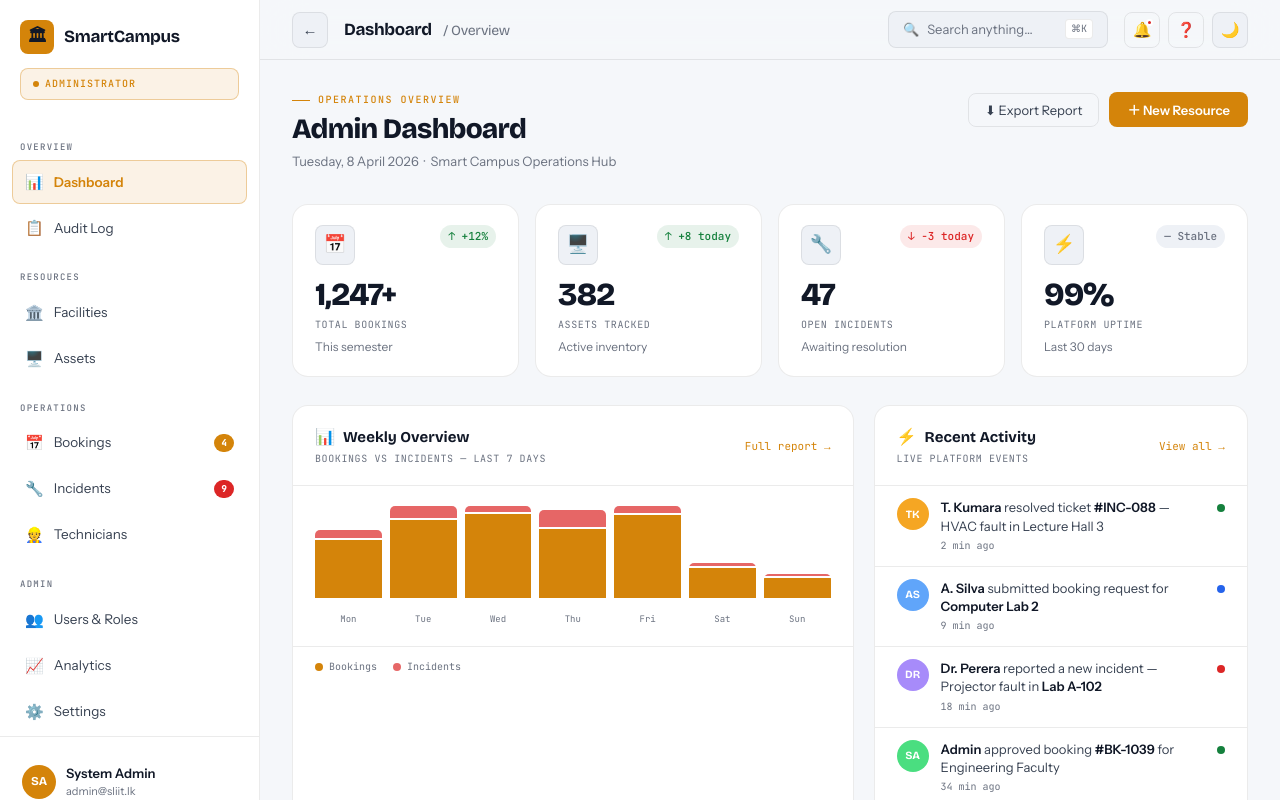
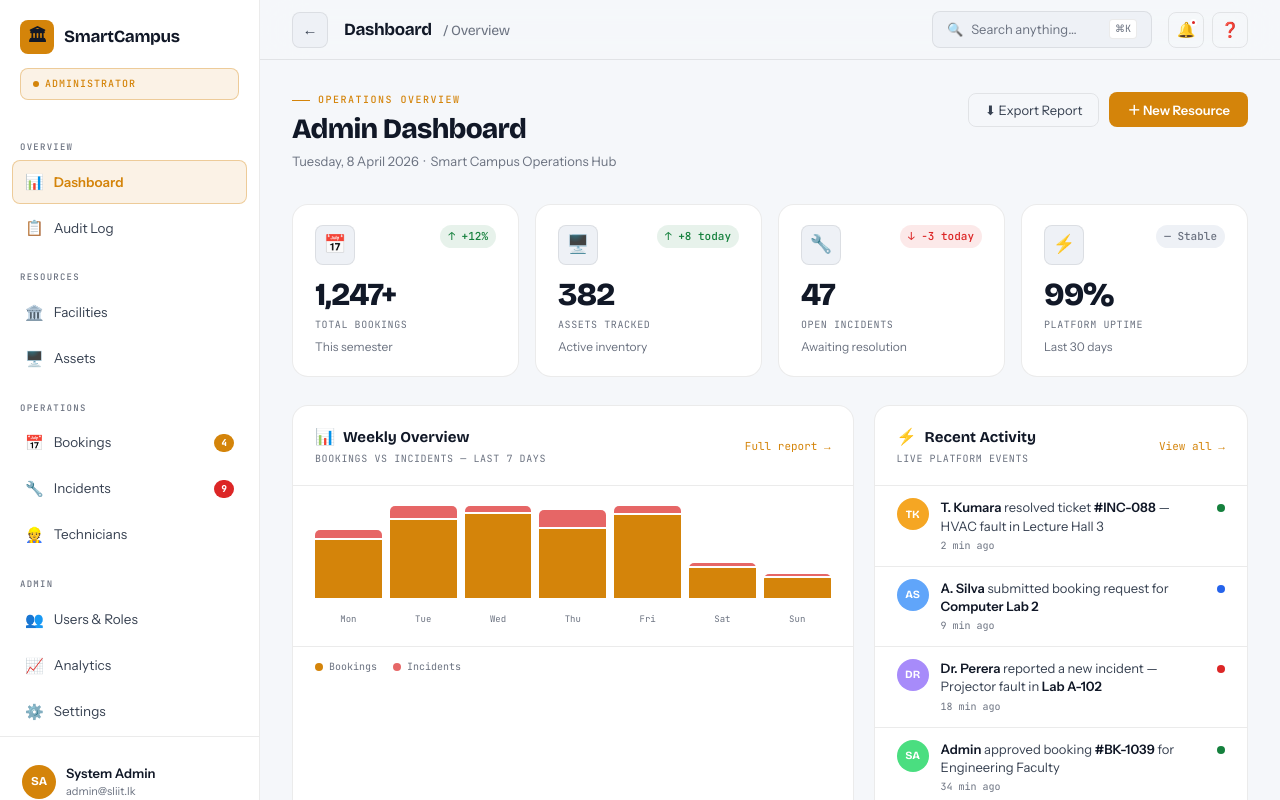
Before and after one commit to SmartFacility-Hub/IT3030_PAF_Assignment_2026_Group, a React (Create React App) app in the folder frontend/: page /admin in a window 1280 px wide. Shown: the top 800 px of the page. Built offline with nearby package versions, Linux system fonts and the light colour scheme.

Commit message:
Remove manual mode toggle and enable automatic mode switching

```diff
--- a/frontend/src/pages/AdminDashboard.jsx
+++ b/frontend/src/pages/AdminDashboard.jsx
@@ -1,4 +1,4 @@
-import { useState, useEffect, useCallback } from "react";
+import { useState, useEffect } from "react";
 
 // ─── Theme Definitions (identical tokens to HomePage) ────────────────────────
 const themes = {
@@ -30,6 +30,7 @@ const themes = {
     "--shadow-frame":      "0 60px 120px -20px rgba(0,0,0,0.6)",
     "--shadow-card":       "0 4px 24px rgba(0,0,0,0.3)",
     "--toggle-icon":       "☀️",
+    "--toggle-label":      "Switch to light mode",
   },
   light: {
     "--bg-base":           "#f5f7fa",
@@ -59,6 +60,7 @@ const themes = {
     "--shadow-frame":      "0 40px 80px -20px rgba(0,0,0,0.15)",
     "--shadow-card":       "0 2px 12px rgba(0,0,0,0.08)",
     "--toggle-icon":       "🌙",
+    "--toggle-label":      "Switch to dark mode",
   },
 };
 
@@ -895,8 +897,7 @@ function useTheme() {
     mq.addEventListener?.("change", h) ?? mq.addListener?.(h);
     return () => mq.removeEventListener?.("change", h) ?? mq.removeListener?.(h);
   }, []);
-  const toggle = useCallback(() => setTheme(t => t === "dark" ? "light" : "dark"), []);
-  return { theme, toggle };
+  return { theme };
 }
 
 // ─── Counter hook ─────────────────────────────────────────────────────────────
@@ -951,7 +952,7 @@ function Donut({ segments }) {
 
 // ─── Main Component ───────────────────────────────────────────────────────────
 export default function AdminDashboard() {
-  const { theme, toggle } = useTheme();
+  const { theme } = useTheme();
   const [sidebarOpen, setSidebarOpen] = useState(true);
   const [activeNav, setActiveNav] = useState("dashboard");
   const [approvals, setApprovals] = useState(pendingBookings);
@@ -1027,9 +1028,6 @@ export default function AdminDashboard() {
             <span className="notif-dot" />
           </button>
           <button className="icon-btn" title="Help">❓</button>
-          <button className="theme-toggle" onClick={toggle} title="Toggle theme">
-            {themes[theme]["--toggle-icon"]}
-          </button>
         </div>
       </header>
 
```
